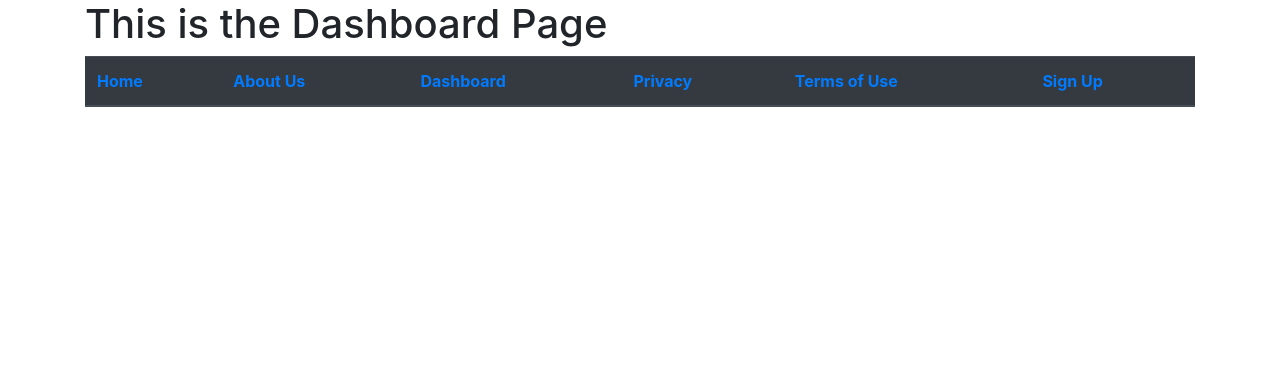
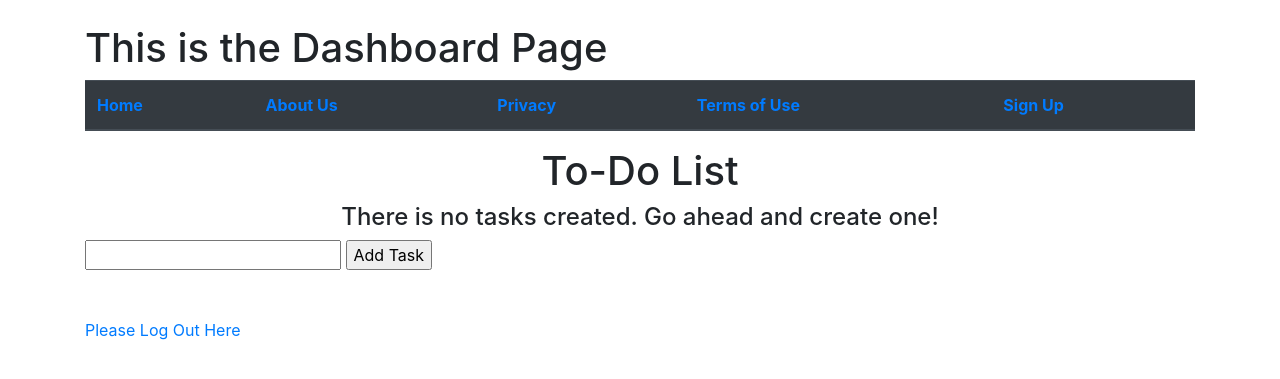
Before and after one commit to atwine/ToDoList, a Flask app: page /dashboard in a window 1280 px wide. Shown: the top 379 px of the page. Run offline with Flask 2, Linux system fonts and the light colour scheme; lists and menus that the app fills with data are empty.

Commit message:
log in functioning

```diff
--- a/app.py
+++ b/app.py
@@ -8,19 +8,41 @@ app = Flask(__name__)
 #we need a secret KEY
 app.secret_key = 'atwine-gwerU78h'
 
+username = ''
+user = model.check_users()#this checks the user
+
+
+#what happens before before_request
+@app.before_request
+def before_request():
+    g.username = None
+    if 'username' in session:
+        g.username = session['username'] #this calls an empty session as per username which is empty
+
+
+# 1|Gordon|Ramsy
+# 2|Ironman|Tonny
+# 3|Atwine|12345
+
 #this is the login page
 @app.route('/',methods = ['GET','POST']) #this is like how you see : www.google.com
 def home():
-        return render_template('login.html')
+        if request.method == 'POST':
+            session.pop('username', None) #first you clear the session that there could be before loggin in.
+            areyouuser = request.form.get('username') #pick the username from the form.
+            pwd = model.checkpwd(areyouuser) #check the password of the username
+            if request.form.get('password') == pwd:
+                session['username'] = request.form.get('username')
+                return redirect(url_for('dashboard')) #if the password is correct then take them home.
+        return render_template('login.html', message ="Please Try Again: There is A mistake")#if not then take them to the index.html page.
+
 #home
 @app.route('/homepage',methods = ['GET']) #this is like how you see : www.google.com
 def homepage():
         return render_template('home.html')
 
-        #we need a link to the dashboard in this html page.
-
 #aboutus page
-@app.route('/aboutus', methods = ['GET'])
+@app.route('/aboutus', methods = ['GET','POST'])
 def aboutus():
     return   render_template('aboutus.html')
 
@@ -34,15 +56,34 @@ def dashboard():
 def privacy():
     return render_template('privacy.html')
 #signup page
-@app.route('/signup', methods = ['GET'])
+@app.route('/signup', methods = ['GET','POST'])
 def signup():
-    return render_template('signup.html')
+    if request.method == 'GET':
+        message = 'Please Sign Up!'
+        return   render_template('signup.html', message = message)
+    else:
+        username = request.form.get('username')
+        password = request.form.get('password')
+        return render_template('signup.html', message = model.signup(username, password))
 
 #termsofuse page
 @app.route('/termsofuse', methods = ['GET'])
 def termsofuse():
     return render_template('termsofuse.html')
 
+#this takes you to the already logged in session of the application.
+@app.route('/getsession')
+def getsession():
+    if 'username' in session:
+        return session['username']
+    return redirect(url_for('login'))
+
+#logout of the application.
+@app.route('/logout')
+def logout():
+    session.pop('username',None)
+    return redirect(url_for('home'))
+
 if __name__ == '__main__': #this helps you run the app
     app.run(port = 7000, debug = True)
     #when you declare debug = True when you make changes you don't have to keep terminating the server.
--- a/model.py
+++ b/model.py
@@ -43,7 +43,7 @@ def check_users():
 
 
 #this the function that adds people to the database.
-def signup(username, password, favorite_color):
+def signup(username, password):
     connection = sqlite3.connect('to_do_list.db',check_same_thread=False)
 
     cursor = connection.cursor()
--- a/static/css/style.css
+++ b/static/css/style.css
@@ -0,0 +1,3 @@
+form{
+  margin: 0 auto;
+}
--- a/templates/aboutus.html
+++ b/templates/aboutus.html
@@ -12,7 +12,6 @@
       <tr>
         <th scope="col"><a href="/">Home</a></th>
         <th scope="col"><a href="/aboutus">About Us</th>
-        <th scope="col"><a href="/dashboard">Dashboard</th>
         <th scope="col"><a href="/privacy">Privacy</th>
         <th scope="col"><a href="/termsofuse">Terms of Use</th>
           <th scope="col"><a href="/signup">Sign Up</th>
--- a/templates/dashboard.html
+++ b/templates/dashboard.html
@@ -2,14 +2,13 @@
 
 {% block main %}
 <div class="container">
-
+<br>
   <h1>This is the Dashboard Page</h1>
   <table class="table table-dark">
     <thead>
       <tr>
         <th scope="col"><a href="/">Home</a></th>
         <th scope="col"><a href="/aboutus">About Us</th>
-        <th scope="col"><a href="/dashboard">Dashboard</th>
         <th scope="col"><a href="/privacy">Privacy</th>
         <th scope="col"><a href="/termsofuse">Terms of Use</th>
           <th scope="col"><a href="/signup">Sign Up</th>
@@ -18,8 +17,47 @@
     </thead>
   </table>
 
+  <!------>
+      <h1 style="text-align: center">To-Do List</h1>
+
+      {% if tasks|length < 1  %}
+
+      <h4 align = 'center'>There is no tasks created. Go ahead and create one!</h4>
+
+      {% else %}
+
+      <table>
+          <tr>
+              <th>Task</th>
+              <th>Date</th>
+              <th>Options</th>
+          </tr>
+          {% for task in tasks %}
+          <tr>
+              <td>{{ task.content }}</td>
+              <td>{{ task.date_created.date() }}</td>
+
+              <td>
+                  <a href="/delete/{{task.id}}">Delete</a>
+                  <br>
+                  <a href="/update/{{task.id}}">Update</a>
+              </td>
+          </tr>
+          {% endfor %}
+      </table>
+      {% endif %}
+
+      <form action="/" method="POST">
+          <input type="text" name="content" id="content">
+          <input type="submit" value="Add Task">
+      </form>
+      <br>
+      <br>
+      <a href="logout">Please Log Out Here</a>
 
 </div>
+
+
   <p>{{ message }}</p>
 
 {% endblock main %}
--- a/templates/home.html
+++ b/templates/home.html
@@ -8,7 +8,6 @@
     <tr>
       <th scope="col"><a href="/">Home</a></th>
       <th scope="col"><a href="/aboutus">About Us</th>
-      <th scope="col"><a href="/dashboard">Dashboard</th>
       <th scope="col"><a href="/privacy">Privacy</th>
       <th scope="col"><a href="/termsofuse">Terms of Use</th>
         <th scope="col"><a href="/signup">Sign Up</th>
--- a/templates/privacy.html
+++ b/templates/privacy.html
@@ -9,7 +9,6 @@
       <tr>
         <th scope="col"><a href="/">Home</a></th>
         <th scope="col"><a href="/aboutus">About Us</th>
-        <th scope="col"><a href="/dashboard">Dashboard</th>
         <th scope="col"><a href="/privacy">Privacy</th>
         <th scope="col"><a href="/termsofuse">Terms of Use</th>
           <th scope="col"><a href="/signup">Sign Up</th>
--- a/templates/termsofuse.html
+++ b/templates/termsofuse.html
@@ -9,7 +9,6 @@
       <tr>
         <th scope="col"><a href="/">Home</a></th>
         <th scope="col"><a href="/aboutus">About Us</th>
-        <th scope="col"><a href="/dashboard">Dashboard</th>
         <th scope="col"><a href="/privacy">Privacy</th>
         <th scope="col"><a href="/termsofuse">Terms of Use</th>
           <th scope="col"><a href="/signup">Sign Up</th>
```
Also changed, not shown: templates/login.html (+1 -7 lines), templates/signup.html (+5 -6 lines), to_do_list.db.
